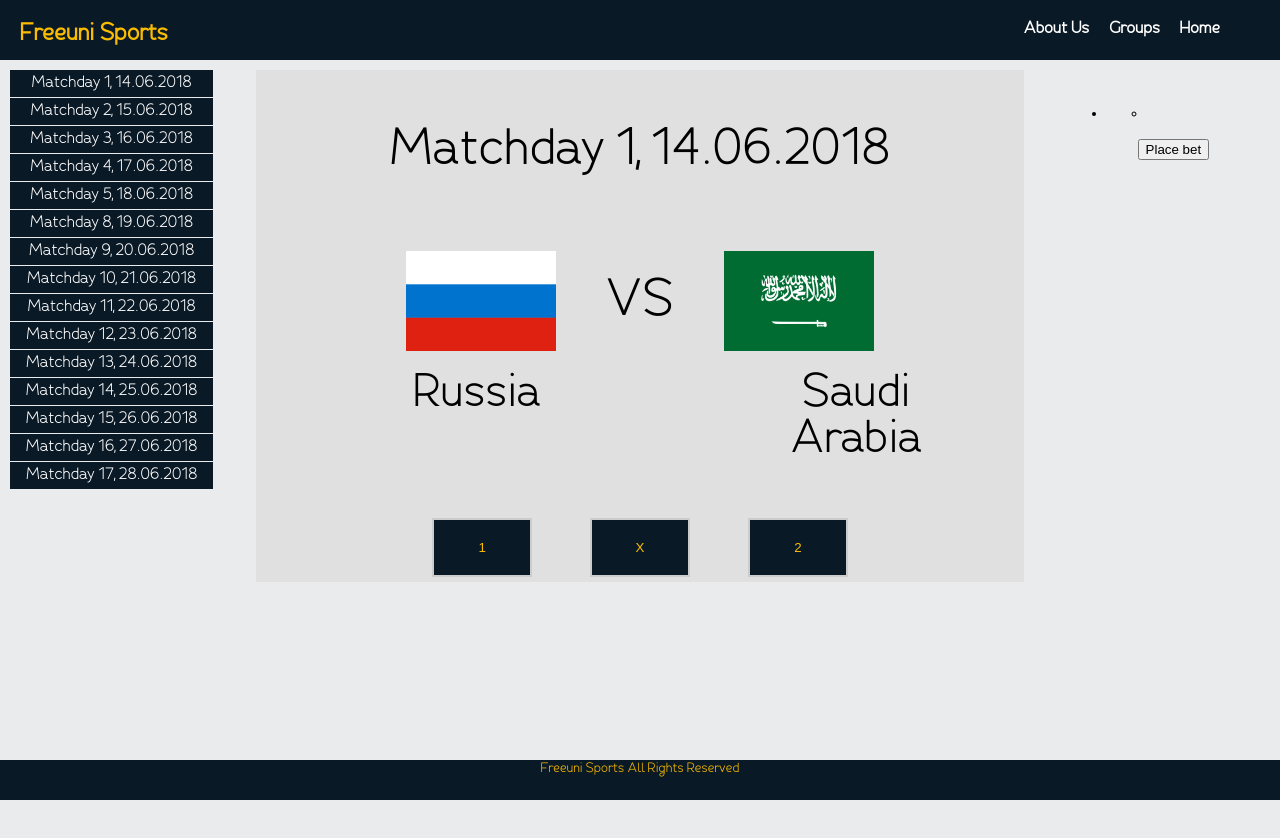
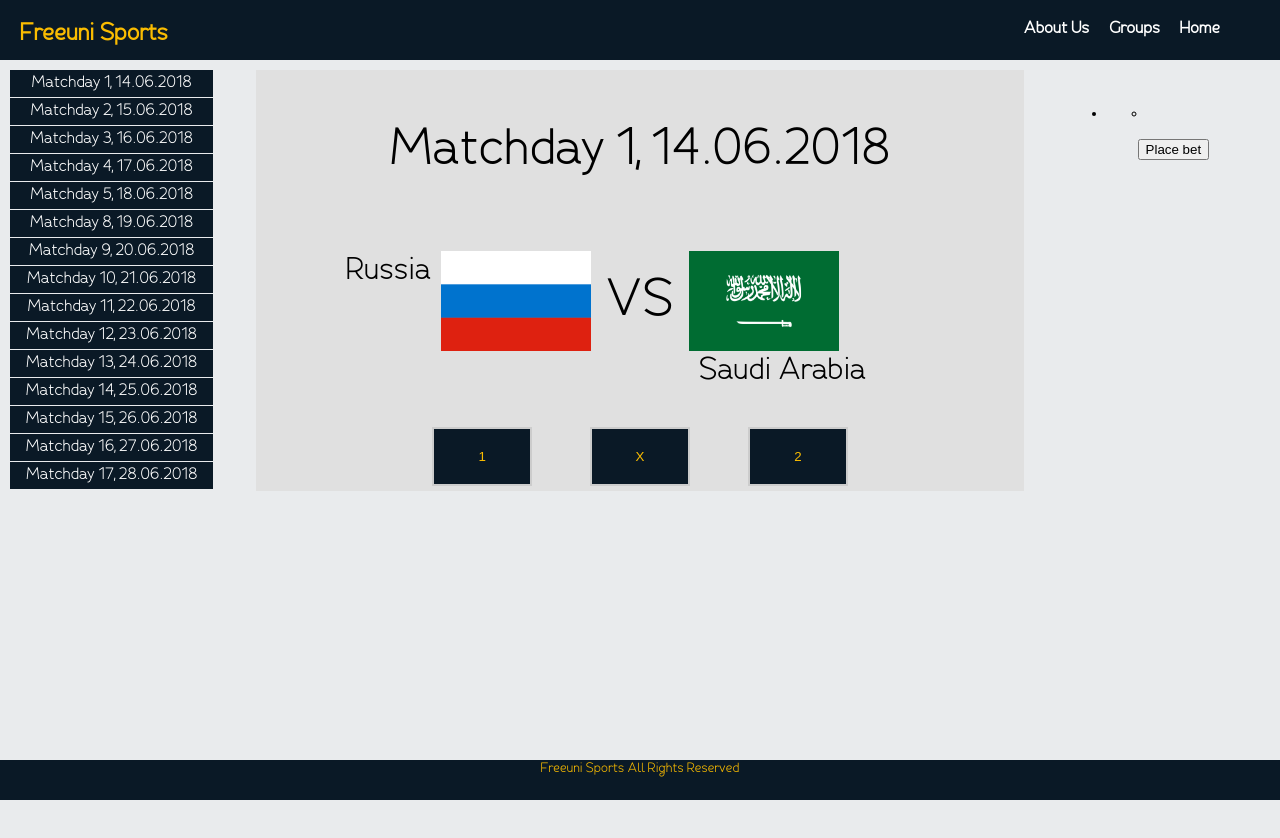
Before and after one commit to levanAmateur/Web_Final_Project, a website: page app/html/home.html in a window 1280 px wide. Drawn offline with Linux system fonts and the light colour scheme; files that its build step writes are made by us from their sources; files whose address does not match are found by name.

Commit message:
css-ebi gavaswore midze

```diff
--- a/app/html/home.html
+++ b/app/html/home.html
@@ -36,12 +36,12 @@
 				<div class="info">
 					<div class="player">
 						<img class="player1-logo" src="../images/russia.png" style="float: right;">
-						<p class ="player1-name" style="float: right; margin-right: 15px">Russia</p>
+						<p class ="player1-name" style="float: right; margin-right: 10px">Russia</p>
 					</div>
 					<p>VS</p>
 					<div class="player">
 						<img class="player2-logo" src="../images/saudiarabia.png" style="float: left">
-						<p class ="player2-name" style="float: left; margin-left: 15px">Saudi Arabia</p>
+						<p class ="player2-name" style="float: left; margin-left: 10px">Saudi Arabia</p>
 					</div>
 				</div>
 				<div class="buttons">
--- a/app/public/css/styles.css
+++ b/app/public/css/styles.css
@@ -165,6 +165,7 @@ div {
 
 .middle {
     float: left;
+    padding: 0;
 }
 
 .matchday {
@@ -188,11 +189,11 @@ div {
 }
 
 .player {
-    margin: 0 50px 0 50px;
+    margin: 0 15px 0 15px;
 }
 
 .player p {
-    font-size: 45px;
+    font-size: 30px;
 }
 
 .player img {
```
